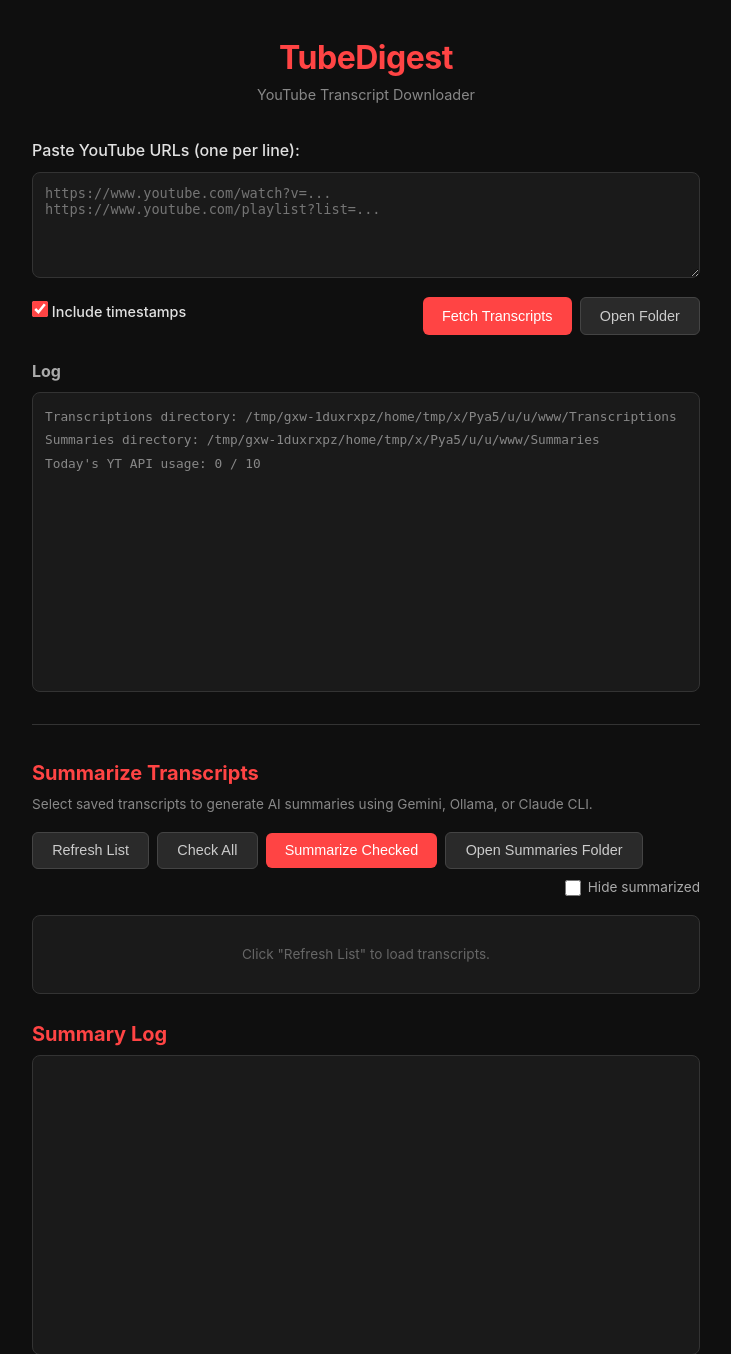
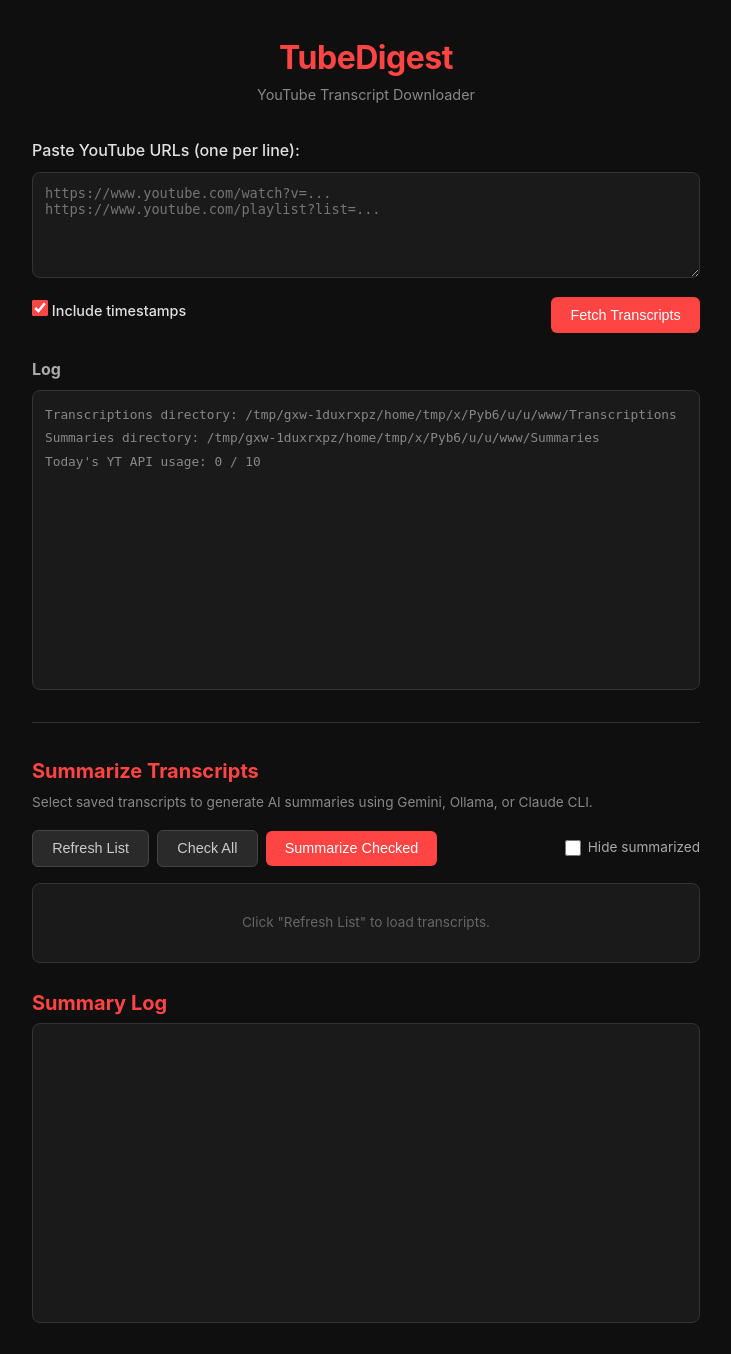
Before and after one commit to mmtz-dev/TubeDigest, a Flask app: page / in a window 1280 px wide. Shown: the top 1354 px of the page, without its empty margins (274-1005 px from the left). After the commit the page ends 1323 px from the top, so only its background shows below. Run offline with Flask 3, Linux system fonts and the light colour scheme.

Commit message:
Remove open-folder buttons that cannot work in Docker
The "Open Folder" and "Open Summaries Folder" buttons relied on
subprocess calls to the host OS file manager, which fails inside
Docker containers. Folder paths are still shown in the log on
page load via /api/info.

Co-Authored-By: Claude Opus 4.6 <noreply@anthropic.com>

```diff
--- a/app.py
+++ b/app.py
@@ -3,8 +3,6 @@
 import json
 import logging
 import os
-import subprocess
-import sys
 import time
 from queue import Empty
 
@@ -27,8 +25,6 @@ from src.usage_tracker import get_yt_api_count
 
 app = Flask(__name__)
 job_manager = JobManager()
-
-IN_DOCKER = os.environ.get('RUNNING_IN_DOCKER', '').lower() == 'true'
 
 log = logging.getLogger(__name__)
 
@@ -123,20 +119,6 @@ def health():
     return jsonify({'status': 'ok'})
 
 
-@app.route('/api/open-folder', methods=['POST'])
-def open_folder():
-    if IN_DOCKER:
-        return jsonify({'error': 'Cannot open folder from inside Docker container', 'path': TRANSCRIPTIONS_DIR}), 400
-
-    os.makedirs(TRANSCRIPTIONS_DIR, exist_ok=True)
-    try:
-        opener = 'open' if sys.platform == 'darwin' else 'xdg-open'
-        subprocess.Popen([opener, TRANSCRIPTIONS_DIR])
-        return jsonify({'ok': True})
-    except FileNotFoundError:
-        return jsonify({'error': f'{opener} not available', 'path': TRANSCRIPTIONS_DIR}), 500
-
-
 @app.route('/api/transcripts')
 def get_transcripts():
     return jsonify({'transcripts': list_transcripts()})
@@ -174,20 +156,6 @@ def get_summary(rel_path):
     return jsonify({'content': content})
 
 
-@app.route('/api/open-summaries-folder', methods=['POST'])
-def open_summaries_folder():
-    if IN_DOCKER:
-        return jsonify({'error': 'Cannot open folder from inside Docker container', 'path': SUMMARIES_DIR}), 400
-
-    os.makedirs(SUMMARIES_DIR, exist_ok=True)
-    try:
-        opener = 'open' if sys.platform == 'darwin' else 'xdg-open'
-        subprocess.Popen([opener, SUMMARIES_DIR])
-        return jsonify({'ok': True})
-    except FileNotFoundError:
-        return jsonify({'error': f'{opener} not available', 'path': SUMMARIES_DIR}), 500
-
-
 if __name__ == '__main__':
     port = int(os.environ.get('PORT', 5555))
     app.run(debug=True, host='0.0.0.0', port=port, threaded=True)
--- a/static/app.js
+++ b/static/app.js
@@ -1,7 +1,6 @@
 const urlsInput = document.getElementById('urls');
 const timestampsCheckbox = document.getElementById('timestamps');
 const btnStart = document.getElementById('btn-start');
-const btnFolder = document.getElementById('btn-folder');
 const progressSection = document.getElementById('progress-section');
 const progressBar = document.getElementById('progress-bar');
 const progressText = document.getElementById('progress-text');
@@ -130,27 +129,10 @@ function listenToProgress(jobId) {
     };
 }
 
-btnFolder.addEventListener('click', async () => {
-    try {
-        const res = await fetch('/api/open-folder', { method: 'POST' });
-        const data = await res.json();
-        if (!res.ok) {
-            if (data.path) {
-                log(`Transcriptions folder: ${data.path}`, 'status');
-            } else {
-                log(data.error || 'Could not open folder', 'error');
-            }
-        }
-    } catch (err) {
-        log('Could not open folder: ' + err.message, 'error');
-    }
-});
-
 /* ── Summarization Section ── */
 const btnRefresh = document.getElementById('btn-refresh');
 const btnCheckAll = document.getElementById('btn-check-all');
 const btnSummarize = document.getElementById('btn-summarize');
-const btnSummariesFolder = document.getElementById('btn-summaries-folder');
 const transcriptList = document.getElementById('transcript-list');
 const summaryProgressSection = document.getElementById('summary-progress-section');
 const summaryProgressBar = document.getElementById('summary-progress-bar');
@@ -366,19 +348,3 @@ function listenToSummaryProgress(jobId) {
         btnSummarize.disabled = false;
     };
 }
-
-btnSummariesFolder.addEventListener('click', async () => {
-    try {
-        const res = await fetch('/api/open-summaries-folder', { method: 'POST' });
-        const data = await res.json();
-        if (!res.ok) {
-            if (data.path) {
-                summaryLog(`Summaries folder: ${data.path}`, 'status');
-            } else {
-                summaryLog(data.error || 'Could not open folder', 'error');
-            }
-        }
-    } catch (err) {
-        summaryLog('Could not open folder: ' + err.message, 'error');
-    }
-});
--- a/templates/index.html
+++ b/templates/index.html
@@ -24,7 +24,6 @@
                     </label>
                     <div class="buttons">
                         <button id="btn-start" class="btn btn-primary">Fetch Transcripts</button>
-                        <button id="btn-folder" class="btn btn-secondary">Open Folder</button>
                     </div>
                 </div>
             </section>
@@ -51,7 +50,6 @@
                     <button id="btn-refresh" class="btn btn-secondary">Refresh List</button>
                     <button id="btn-check-all" class="btn btn-secondary">Check All</button>
                     <button id="btn-summarize" class="btn btn-primary">Summarize Checked</button>
-                    <button id="btn-summaries-folder" class="btn btn-secondary">Open Summaries Folder</button>
                     <label class="checkbox-label toggle-summarized">
                         <input type="checkbox" id="hide-summarized">
                         Hide summarized
```
